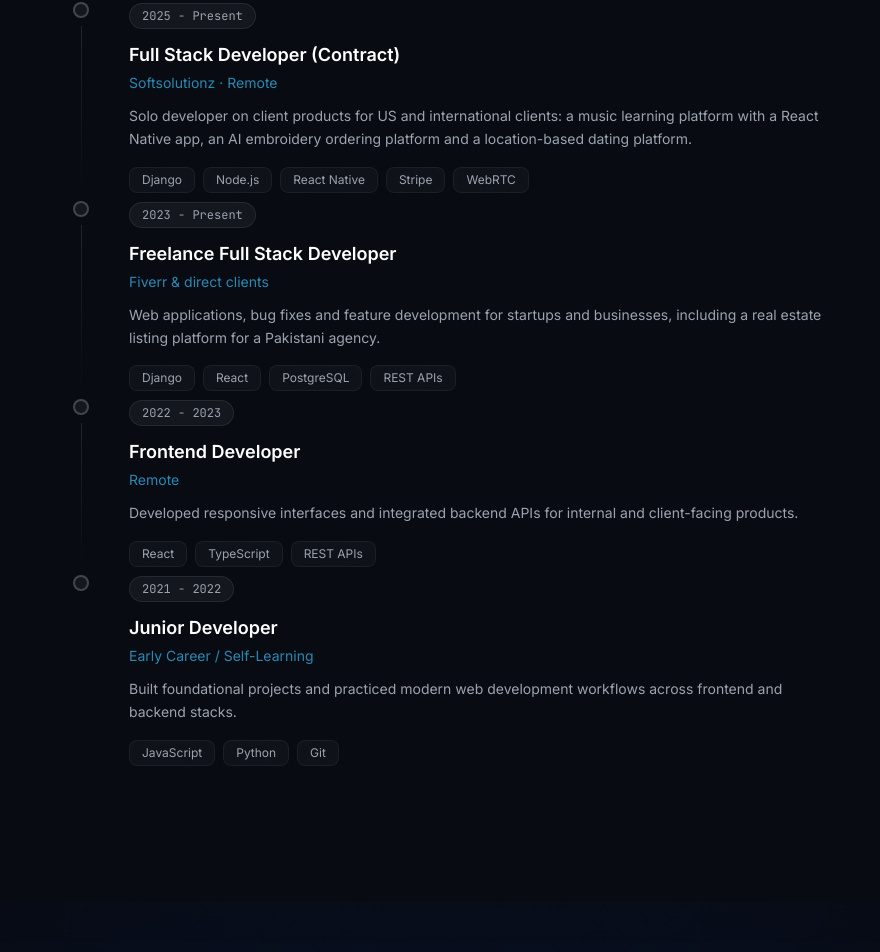
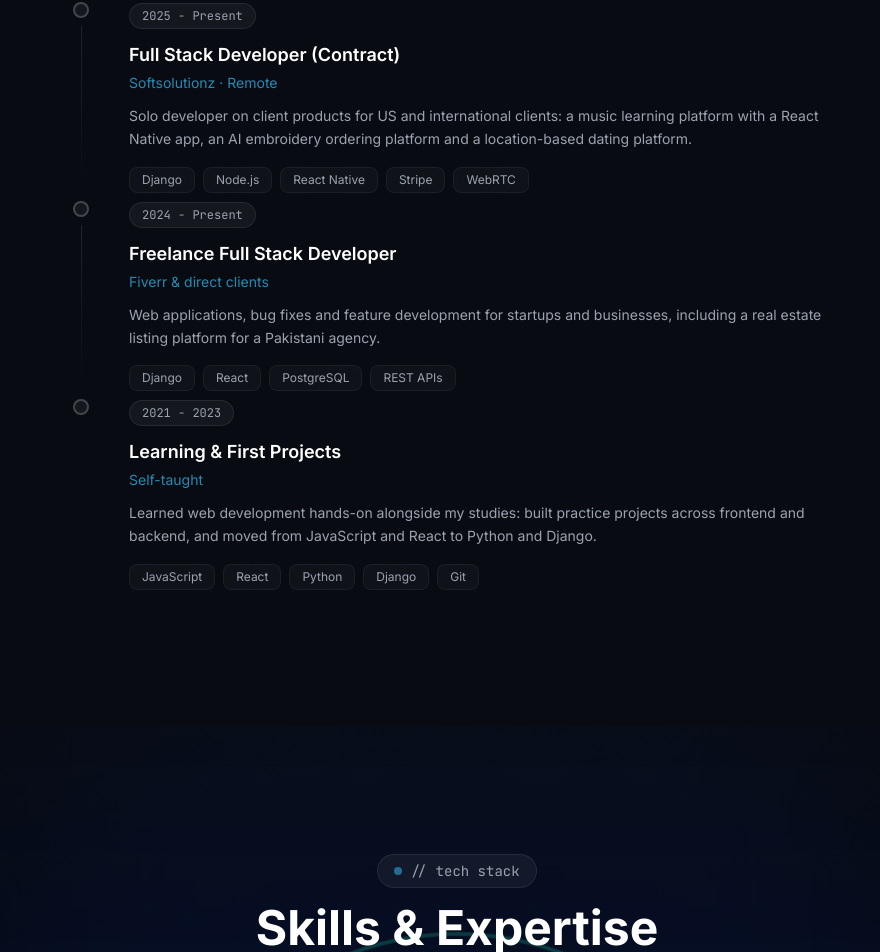
Before and after one commit to danig365/DanishRehmanPortfolio, a React (Vite) app: page / in a window 1280 px wide. Shown: the part 2371-3323 px from the top of the page, without its empty margins (183-1063 px from the left). Built offline with nearby package versions, Linux system fonts and the light colour scheme.

Commit message:
Experience: freelance since 2024; merge early filler roles into honest learning entry
Co-Authored-By: Claude Opus 5.5 <noreply@anthropic.com>

```diff
--- a/src/data/portfolio.ts
+++ b/src/data/portfolio.ts
@@ -251,25 +251,18 @@ export const experience = [
     highlights: ['Django', 'Node.js', 'React Native', 'Stripe', 'WebRTC'],
   },
   {
-    year: '2023 - Present',
+    year: '2024 - Present',
     title: 'Freelance Full Stack Developer',
     company: 'Fiverr & direct clients',
     description: 'Web applications, bug fixes and feature development for startups and businesses, including a real estate listing platform for a Pakistani agency.',
     highlights: ['Django', 'React', 'PostgreSQL', 'REST APIs'],
   },
   {
-    year: '2022 - 2023',
-    title: 'Frontend Developer',
-    company: 'Remote',
-    description: 'Developed responsive interfaces and integrated backend APIs for internal and client-facing products.',
-    highlights: ['React', 'TypeScript', 'REST APIs'],
-  },
-  {
-    year: '2021 - 2022',
-    title: 'Junior Developer',
-    company: 'Early Career / Self-Learning',
-    description: 'Built foundational projects and practiced modern web development workflows across frontend and backend stacks.',
-    highlights: ['JavaScript', 'Python', 'Git'],
+    year: '2021 - 2023',
+    title: 'Learning & First Projects',
+    company: 'Self-taught',
+    description: 'Learned web development hands-on alongside my studies: built practice projects across frontend and backend, and moved from JavaScript and React to Python and Django.',
+    highlights: ['JavaScript', 'React', 'Python', 'Django', 'Git'],
   },
 ];
 
```
